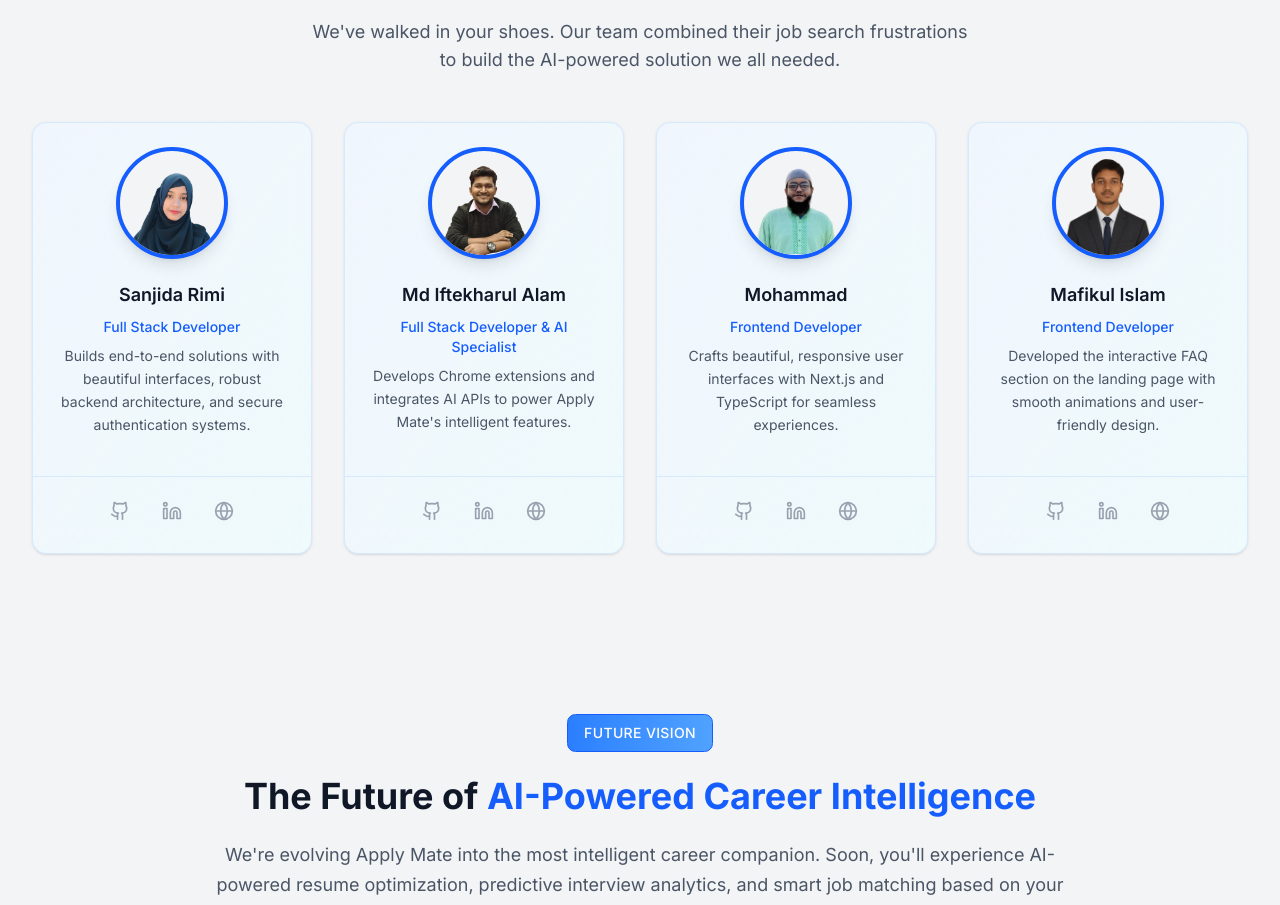
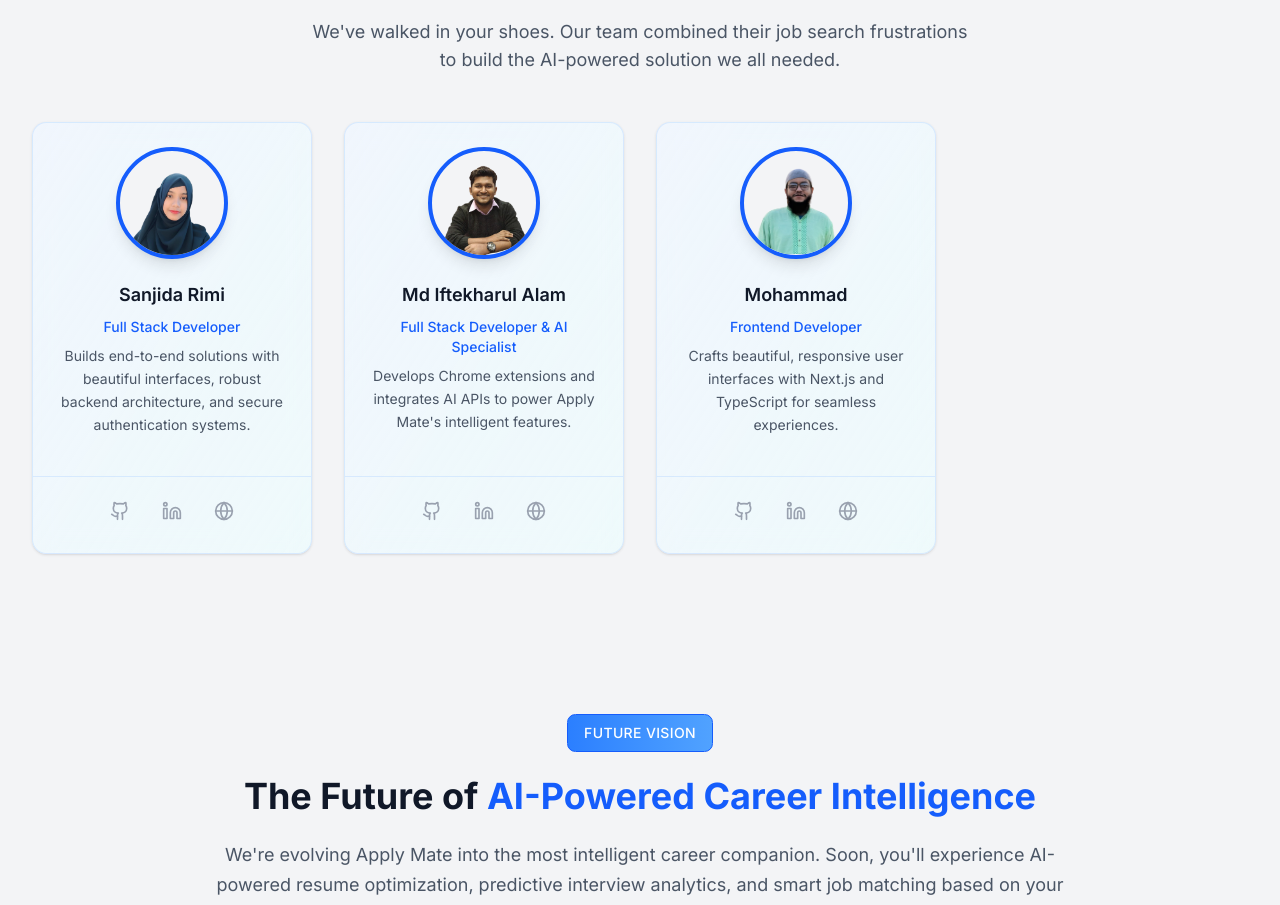
Before and after one commit to iftekhar08019/apply_mate, a Next.js app: page /about in a window 1280 px wide. Shown: the part 2360-3265 px from the top of the page. Built offline with nearby package versions, Linux system fonts and the light colour scheme; no server answers.

Commit message:
About Us updated

```diff
--- a/src/app/about/page.tsx
+++ b/src/app/about/page.tsx
@@ -17,7 +17,6 @@ import Image from "next/image";
 import rimiImg from "../../../public/Team-assets/rimi.png";
 import MohammadImg from "../../../public/Team-assets/Mohammad.png";
 import joyImg from "../../../public/Team-assets/joy.png";
-import mafikulImg from "../../../public/Team-assets/mafikul.png";
 
 export default function AboutPage() {
   const teamMembers = [
@@ -55,17 +54,6 @@ export default function AboutPage() {
         { icon: Github, href: "https://github.com/Mohammad7558/", label: "GitHub" },
         { icon: Linkedin, href: "https://www.linkedin.com/in/mohammod-bin-amin-b051a0244/", label: "LinkedIn" },
         { icon: Globe, href: "https://iam-mohammad.vercel.app/", label: "Portfolio" },
-      ],
-    },
-    {
-      name: "Mafikul Islam",
-      role: "Frontend Developer",
-      description: "Developed the interactive FAQ section on the landing page with smooth animations and user-friendly design.",
-      img: mafikulImg,
-      links: [
-        { icon: Github, href: "https://github.com/Mafikul5320", label: "GitHub" },
-        { icon: Linkedin, href: "https://www.linkedin.com/in/mafikulislam/", label: "LinkedIn" },
-        { icon: Globe, href: "https://portfolio-blush-seven-29.vercel.app/", label: "Portfolio" },
       ],
     },
   ];
```
